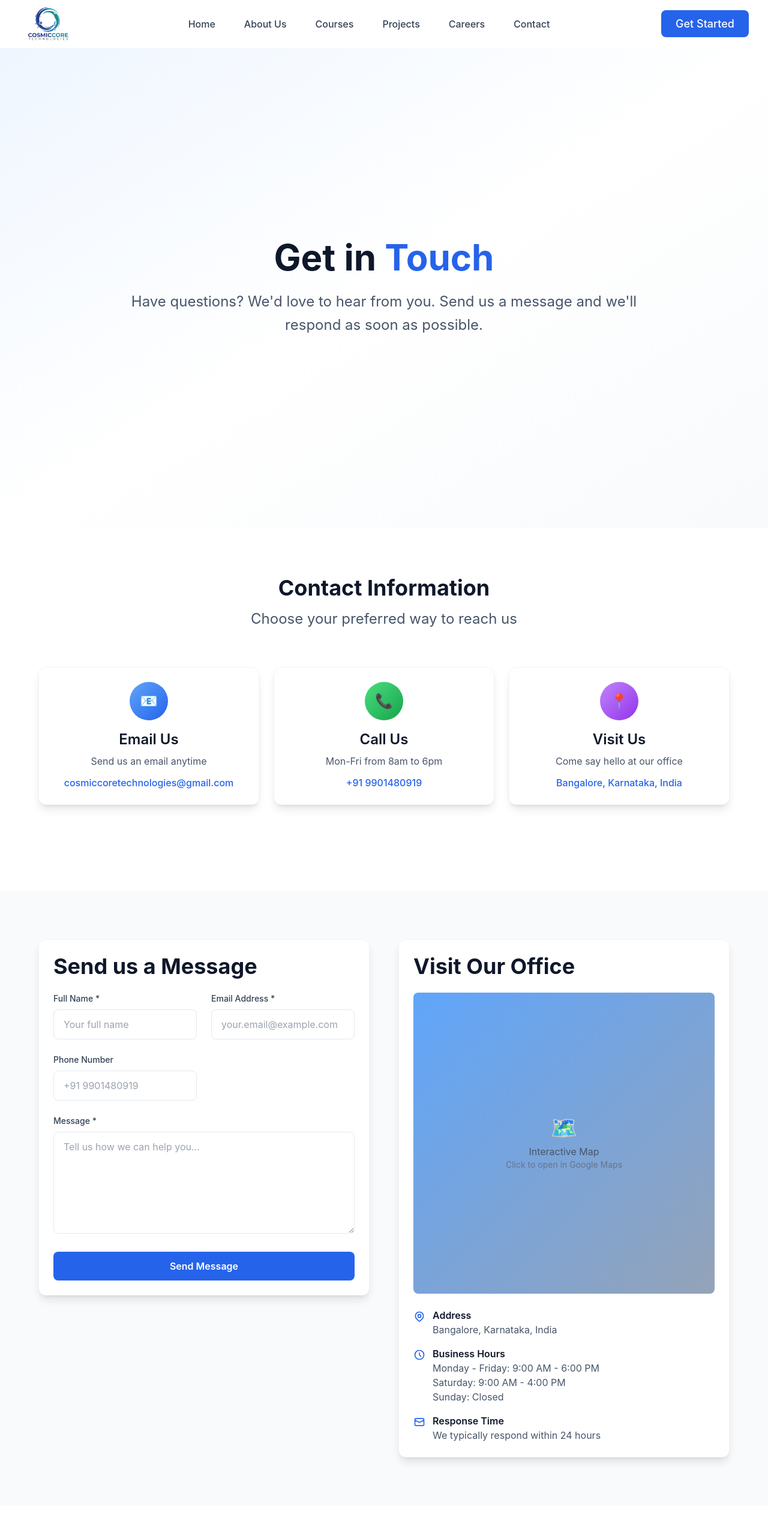
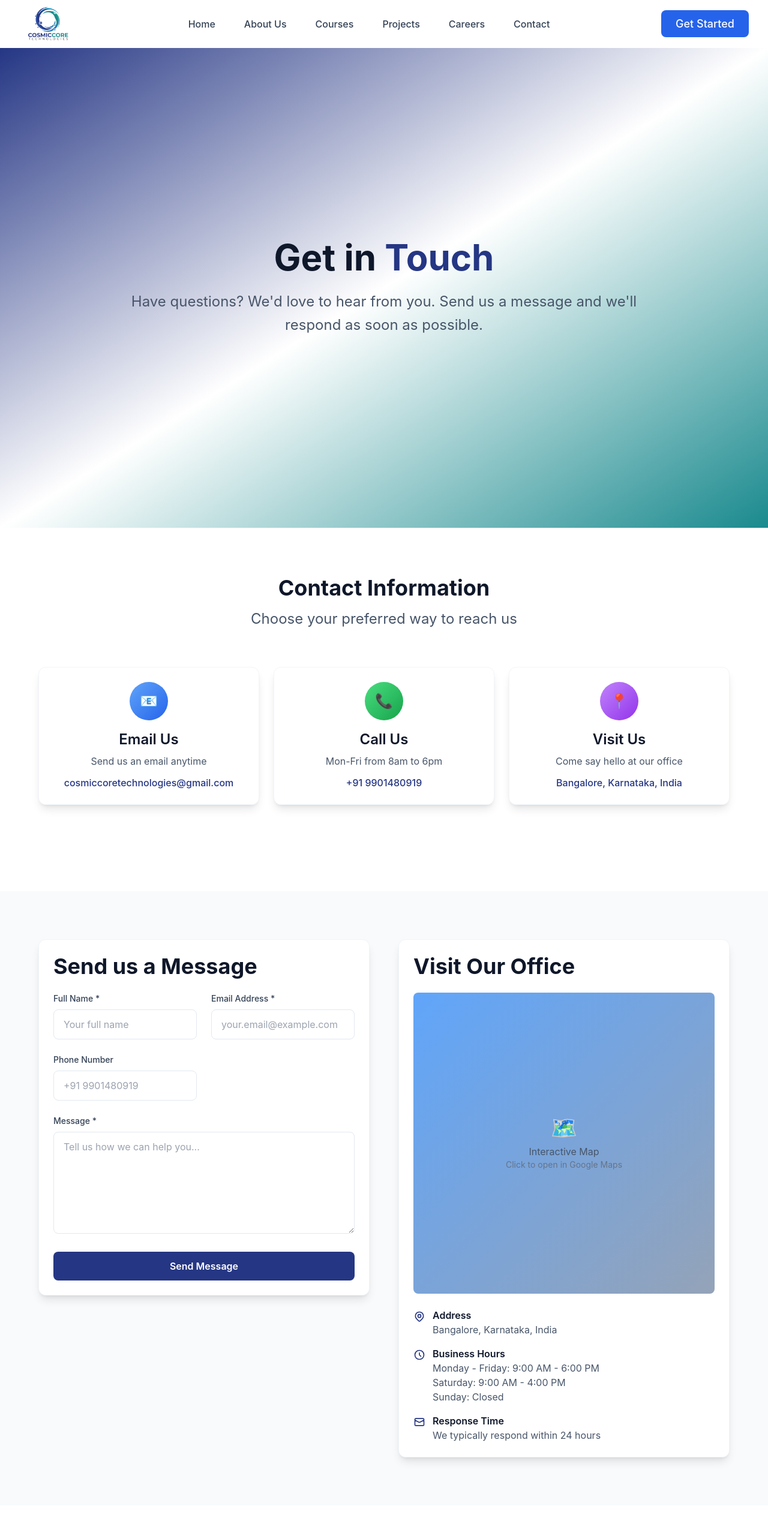
Before and after one commit to vamsireddy22/cosmic-core-website, a React (Create React App) app: page /contact in a window 1280 px wide. Shown: the top 2566 px of the page at 60% size. Built offline with nearby package versions, Linux system fonts and the light colour scheme.

Commit message:
style(contact): apply brand colors (hero gradient, heading highlight, icons, submit button)

```diff
--- a/src/pages/Contact.tsx
+++ b/src/pages/Contact.tsx
@@ -68,7 +68,7 @@ const Contact: React.FC = () => {
   return (
     <div className="min-h-screen pt-20">
       {/* Hero Section */}
-      <section className="mobile-hero bg-gradient-to-br from-primary-50 via-white to-secondary-50">
+      <section className="mobile-hero bg-gradient-to-br from-brand-blue via-white to-brand-teal">
         <div className="container-custom">
           <motion.div
             className="text-center max-w-4xl mx-auto"
@@ -77,7 +77,7 @@ const Contact: React.FC = () => {
             transition={{ duration: 0.8 }}
           >
             <h1 className="mobile-text-4xl font-bold text-secondary-900 mb-6">
-              Get in <span className="text-primary-600">Touch</span>
+              Get in <span className="text-brand-blue">Touch</span>
             </h1>
             <p className="mobile-text-xl text-secondary-600 leading-relaxed px-4 sm:px-0">
               Have questions? We'd love to hear from you. Send us a message and we'll respond as soon as possible.
@@ -125,7 +125,7 @@ const Contact: React.FC = () => {
                   <p className="text-secondary-600 mb-3">
                     {method.description}
                   </p>
-                  <p className="text-primary-600 font-medium">
+                  <p className="text-brand-blue font-medium">
                     {method.value}
                   </p>
                 </div>
@@ -247,7 +247,7 @@ const Contact: React.FC = () => {
                   <button
                     type="submit"
                     disabled={isSubmitting}
-                    className="mobile-btn w-full bg-primary-600 text-white hover:bg-primary-700 transition-colors duration-200 disabled:opacity-50 disabled:cursor-not-allowed"
+                    className="mobile-btn w-full bg-brand-blue text-white hover:bg-brand-teal transition-colors duration-200 disabled:opacity-50 disabled:cursor-not-allowed"
                   >
                     {isSubmitting ? 'Sending...' : 'Send Message'}
                   </button>
@@ -278,7 +278,7 @@ const Contact: React.FC = () => {
 
                 <div className="space-y-4">
                   <div className="flex items-start">
-                    <div className="text-primary-600 mr-3 mt-1">
+                    <div className="text-brand-blue mr-3 mt-1">
                       <svg className="w-5 h-5" fill="none" stroke="currentColor" viewBox="0 0 24 24">
                         <path strokeLinecap="round" strokeLinejoin="round" strokeWidth={2} d="M17.657 16.657L13.414 20.9a1.998 1.998 0 01-2.827 0l-4.244-4.243a8 8 0 1111.314 0z" />
                         <path strokeLinecap="round" strokeLinejoin="round" strokeWidth={2} d="M15 11a3 3 0 11-6 0 3 3 0 016 0z" />
@@ -291,7 +291,7 @@ const Contact: React.FC = () => {
                   </div>
 
                   <div className="flex items-start">
-                    <div className="text-primary-600 mr-3 mt-1">
+                    <div className="text-brand-blue mr-3 mt-1">
                       <svg className="w-5 h-5" fill="none" stroke="currentColor" viewBox="0 0 24 24">
                         <path strokeLinecap="round" strokeLinejoin="round" strokeWidth={2} d="M12 8v4l3 3m6-3a9 9 0 11-18 0 9 9 0 0118 0z" />
                       </svg>
@@ -305,7 +305,7 @@ const Contact: React.FC = () => {
                   </div>
 
                   <div className="flex items-start">
-                    <div className="text-primary-600 mr-3 mt-1">
+                    <div className="text-brand-blue mr-3 mt-1">
                       <svg className="w-5 h-5" fill="none" stroke="currentColor" viewBox="0 0 24 24">
                         <path strokeLinecap="round" strokeLinejoin="round" strokeWidth={2} d="M3 8l7.89 4.26a2 2 0 002.22 0L21 8M5 19h14a2 2 0 002-2V7a2 2 0 00-2-2H5a2 2 0 00-2 2v10a2 2 0 002 2z" />
                       </svg>
```
